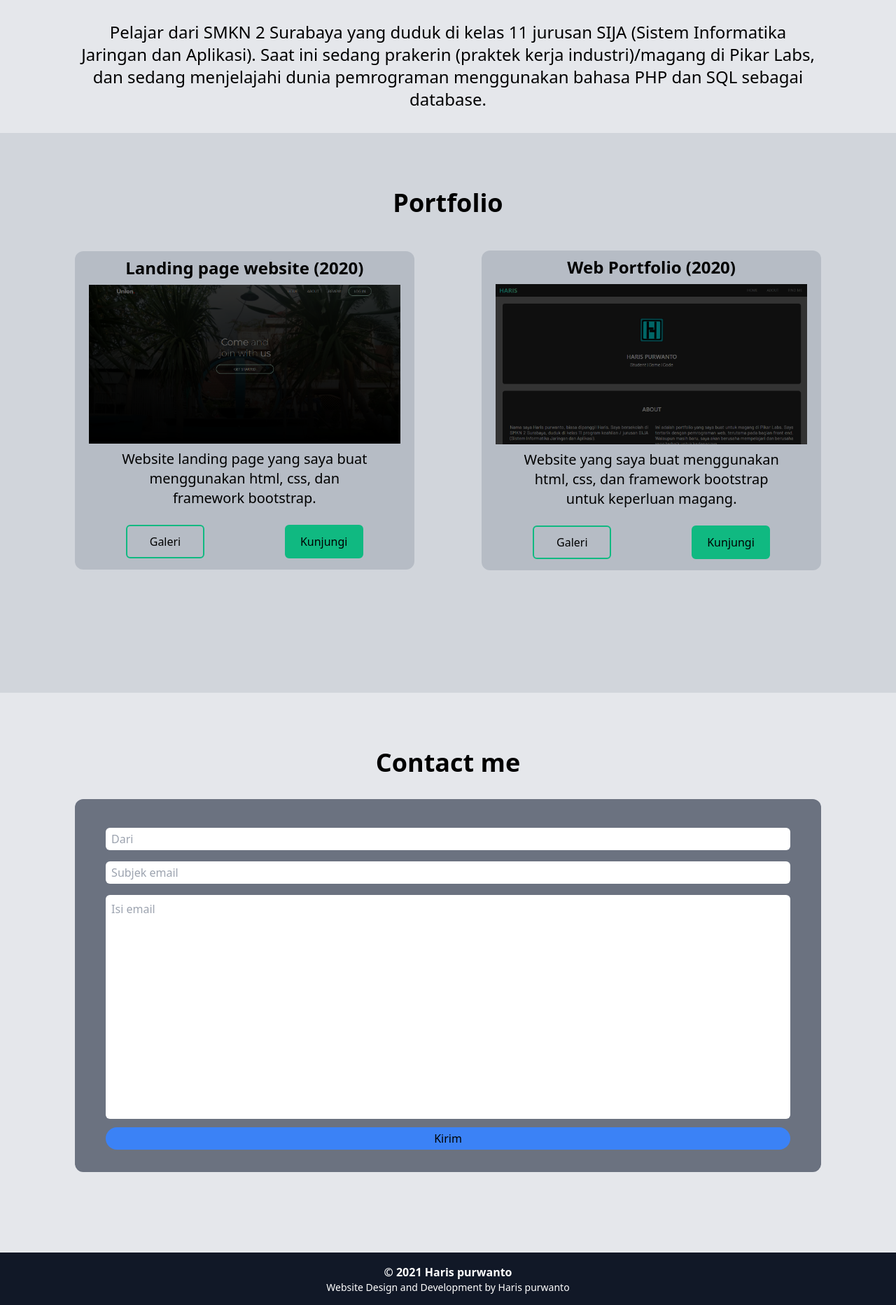
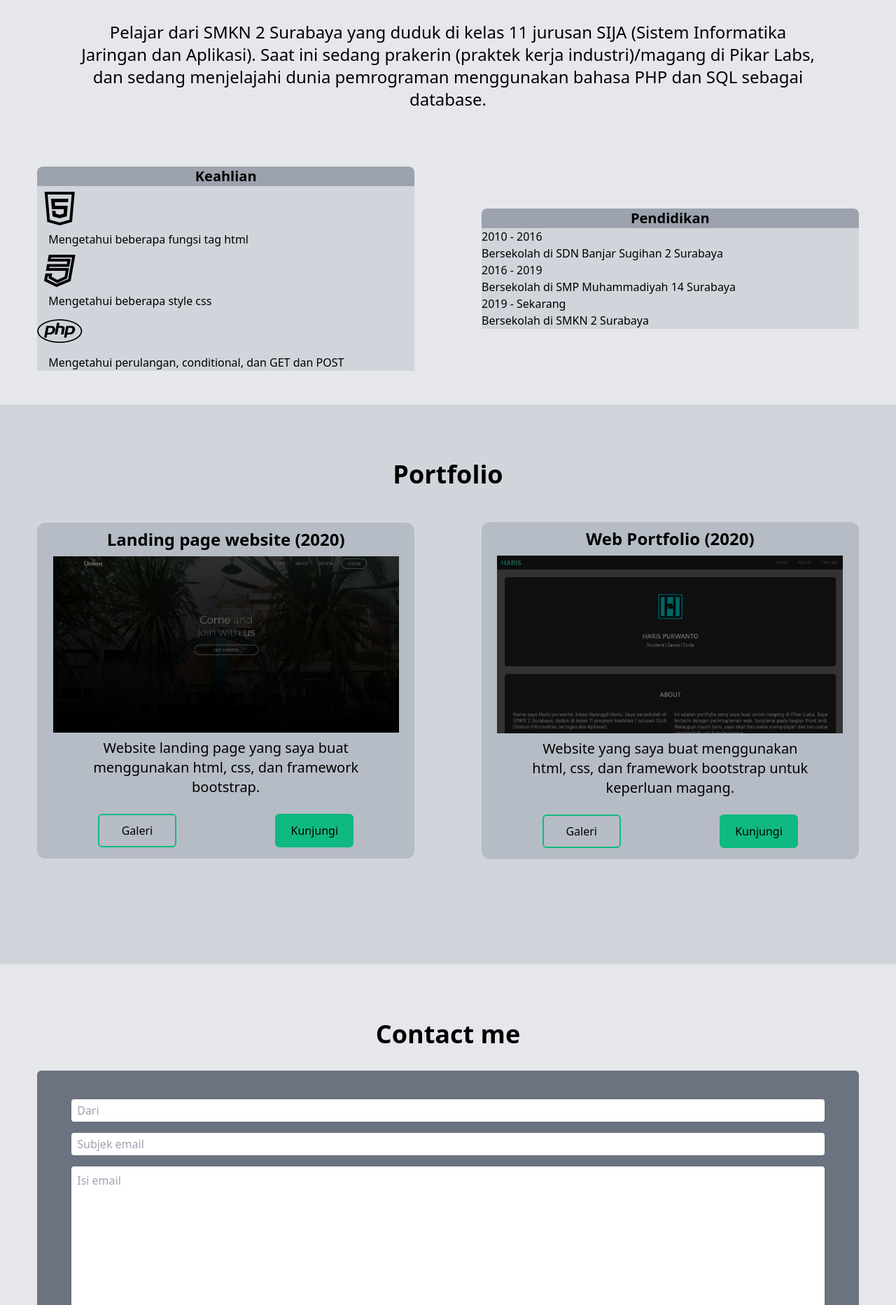
Before and after one commit to Codenameirz/internship-pikarlabs, a PHP site: page /v1.php in a window 1280 px wide. Shown: the part 1130-2995 px from the top of the page at 70% size. Run offline with PHP 8.4, Linux system fonts and the light colour scheme.

Commit message:
Membuat tampilan awal v2.php

```diff
--- a/personalweb-php/components/data.php
+++ b/personalweb-php/components/data.php
@@ -41,13 +41,19 @@
                     ]
                 ];
 
-    $skill = [
-                ['lan' => 'HTML', 'bar' => '32%', 'color' => '#F16529'],
-                ['lan' => 'CSS', 'bar' => '28%', 'color' => ''],
-                ['lan' => 'PHP & SQL', 'bar' => '12%', 'color' => '']
+    $skillv1 = [
+                ['logo' => 'lab la-html5', 'skill' => 'Mengetahui beberapa fungsi tag html'],
+                ['logo' => 'lab la-css3', 'skill' => 'Mengetahui beberapa style css'],
+                ['logo' => 'lab la-php', 'skill' => 'Mengetahui perulangan, conditional, dan GET dan POST']
             ];
 
-    $edu = [
+    $skillv2 = [
+                ['lan' => 'HTML', 'bar' => '32%', 'color' => '#F16529'],
+                ['lan' => 'CSS', 'bar' => '28%', 'color' => '#2965F1'],
+                ['lan' => 'PHP & SQL', 'bar' => '12%', 'color' => '#787CB5']
+            ];
+
+    $education = [
             ['year' => '2010 - 2016', 'school' => 'Bersekolah di SDN Banjar Sugihan 2 Surabaya'],
             ['year' => '2016 - 2019', 'school' => 'Bersekolah di SMP Muhammadiyah 14 Surabaya'],
             ['year' => '2019 - Sekarang', 'school' => 'Bersekolah di SMKN 2 Surabaya']
--- a/personalweb-php/components/footer.php
+++ b/personalweb-php/components/footer.php
@@ -1,7 +1,7 @@
 <?php include "data.php";?>
     <footer class="text-white text-center bg-gray-900 mt-auto p-4">
-        <p class="font-semibold"><?= $footer['copyright']; ?></p>
-        <p class="text-sm font-light"><?= $footer['by'];?></p>
+        <p class="text-sm md:text-base font-bold"><?= $footer['copyright']; ?></p>
+        <p class="text-xs md:text-sm font-thin"><?= $footer['by'];?></p>
     </footer>
 </body>
 </html>
--- a/personalweb-php/components/form-email.php
+++ b/personalweb-php/components/form-email.php
@@ -1,11 +1,11 @@
 <section id="<?= $menuNav['nav'][2]['id'];?>">
     <div class="flex flex-col items-center h-screen">
         <h1 class="text-2xl md:text-4xl text-center font-bold pt-16 pb-8 md:pt-20"><?= $section[2]['title'];?></h1>
-        <form class="flex flex-col items-center justify-center h-4/6 w-10/12 bg-gray-500 rounded-md md:rounded-xl">
-            <input class="w-11/12 h-8 p-1 md:p-2 m-1 md:m-2 rounded md:rounded-md focus:outline-none focus:ring-2 focus:ring-gray-800 placeholder-opacity-50" required type="text" placeholder="Dari">
-            <input class="w-11/12 h-8 p-1 md:p-2 m-1 md:m-2 rounded md:rounded-md focus:outline-none focus:ring-2 focus:ring-gray-800 placeholder-opacity-50" required type="text" placeholder="Subjek email">
-            <textarea class="w-11/12 h-3/5 p-1 md:p-2 m-1 md:m-2 resize-none rounded md:rounded-md focus:outline-none focus:ring-2 focus:ring-gray-800 placeholder-opacity-50" required placeholder="Isi email"></textarea>
-            <button class="w-11/12 h-8 rounded-full mt-3 md:mt-1 bg-blue-500 hover:bg-blue-700 focus:outline-none focus:ring focus:ring-black">Kirim</button>
+        <form class="flex flex-col items-center justify-center h-4/6 w-11/12 bg-gray-500 rounded-md" method="POST">
+            <input class="w-11/12 h-8 p-1 md:p-2 m-1 md:m-2 rounded focus:outline-none focus:ring-2 focus:ring-gray-800 placeholder-opacity-50" required type="text" placeholder="Dari">
+            <input class="w-11/12 h-8 p-1 md:p-2 m-1 md:m-2 rounded focus:outline-none focus:ring-2 focus:ring-gray-800 placeholder-opacity-50" required type="text" placeholder="Subjek email">
+            <textarea class="w-11/12 h-3/5 p-1 md:p-2 m-1 md:m-2 resize-none rounded focus:outline-none focus:ring-2 focus:ring-gray-800 placeholder-opacity-50" required placeholder="Isi email"></textarea>
+            <button class="w-11/12 h-8 rounded-full mt-3 md:mt-1 bg-blue-500 hover:bg-blue-700 focus:outline-none focus:ring focus:ring-black" name="submit">Kirim</button>
         </form>
     </div>
 </section>
--- a/personalweb-php/components/header.php
+++ b/personalweb-php/components/header.php
@@ -4,7 +4,9 @@
     <meta charset="UTF-8">
     <meta name="viewport" content="width=device-width, initial-scale=1.0">
     <link href="https://unpkg.com/tailwindcss@^2/dist/tailwind.min.css" rel="stylesheet">
-    <script src="script.js"></script>
+    <link rel="stylesheet" href="https://maxst.icons8.com/vue-static/landings/line-awesome/line-awesome/1.3.0/css/line-awesome.min.css">
+    <script src="https://unpkg.com/swiper/swiper-bundle.js"></script>
+    <script src="https://unpkg.com/swiper/swiper-bundle.min.js"></script>
     <title>Personal Web PHP : Haris</title>
 </head>
 <body class="min-h-full bg-gray-200">
--- a/personalweb-php/v1.php
+++ b/personalweb-php/v1.php
@@ -3,6 +3,9 @@
     include "components/navbar.php";
     include "components/data.php";
 ?>
+
+<!-- Jumbotron -->
+
 <section id="top">
     <div class="flex flex-col items-center justify-center h-screen bg-center bg-cover bg-no-repeat m-auto" style="background-image: url(<?= $jumbotron['bgimg'];?>);">
         <h1 class="text-white text-center uppercase tracking-wide text-3xl md:text-6xl font-bold"><?= $jumbotron['head'][0]['text'];?></h1>
@@ -10,18 +13,42 @@
     </div>
 </section>
 
+<!-- Profile -->
+
 <section id="<?= $menuNav['nav'][0]['id'];?>">
     <div class="flex flex-col items-center h-full">
         <h1 class="text-2xl md:text-4xl text-center font-bold pt-16 pb-8 md:pt-20"><?= $section[0]['title'];?></h1>
         <img class="h-36 md:h-44 w-36 md:w-44 rounded-full " src="<?= $profile['img'];?>" alt="">
         <p class="text-lg md:text-2xl text-center font-light py-8 w-10/12"><?= $profile['desc'];?></p>
     </div>
+    <div class="grid md:grid-cols-2 w-11/12 py-12 gap-x-4 md:gap-x-24 gap-y-8 items-center justify-between m-auto">
+        <div class="box-content h-auto w-full m-auto rounded-md">
+            <h1 class="text-center bg-gray-400 rounded-t-lg text-xl font-bold"><?= $profile['menu'][0]['title'];?></h1>
+            <div class="bg-gray-300">
+            <?php foreach($skillv1 as $sv1):?>
+                <i class="<?= $sv1['logo'];?>" style="font-size: 64px; text-align: center;"></i>
+                <p class="px-4"><?= $sv1['skill'];?></p>
+            <?php endforeach;?>
+            </div>
+        </div>
+        <div class="box-content h-auto w-full m-auto rounded-md">
+            <h1 class="text-center bg-gray-400 rounded-t-lg text-xl font-bold"><?= $profile['menu'][1]['title'];?></h1>
+            <div class="bg-gray-300">
+            <?php foreach($education as $edu):?>
+                <h1><?= $edu['year'];?></h1>
+                <p><?= $edu['school'];?></p>
+            <?php endforeach;?>
+            </div>
+        </div>
+    </div>
 </section>
+
+<!-- Portfolio -->
 
 <section id="<?= $menuNav['nav'][1]['id'];?>">
     <div class="flex flex-col items-center bg-gray-300 h-full md:h-screen">
         <h1 class="text-2xl md:text-4xl text-center font-bold pt-16 md:pt-20"><?= $section[1]['title'];?></h1>
-        <div class="grid md:grid-cols-2 w-10/12 py-12 gap-x-4 md:gap-x-24 gap-y-8 items-center justify-between">
+        <div class="grid md:grid-cols-2 w-11/12 py-12 gap-x-4 md:gap-x-24 gap-y-8 items-center justify-between">
         <?php foreach($portfolio as $value):?>
             <div class="group box-content h-auto w-full bg-gray-400 bg-opacity-50 m-auto rounded-md md:rounded-xl cursor-pointer transform lg:hover:-translate-y-1 transition duration-300 hover:shadow-lg md:hover:shadow-2xl">
                 <h1 class="text-center font-bold p-2 text-lg sm:text-xl lg:text-2xl"><?= $value['name'];?> (<?= $value['year'];?>)</h1>
```
Also changed, not shown: personalweb-php/components/function.php (added, +7 -0 lines), personalweb-php/index.php (+8 -6 lines), personalweb-php/v2.php (added, +36 -0 lines).
